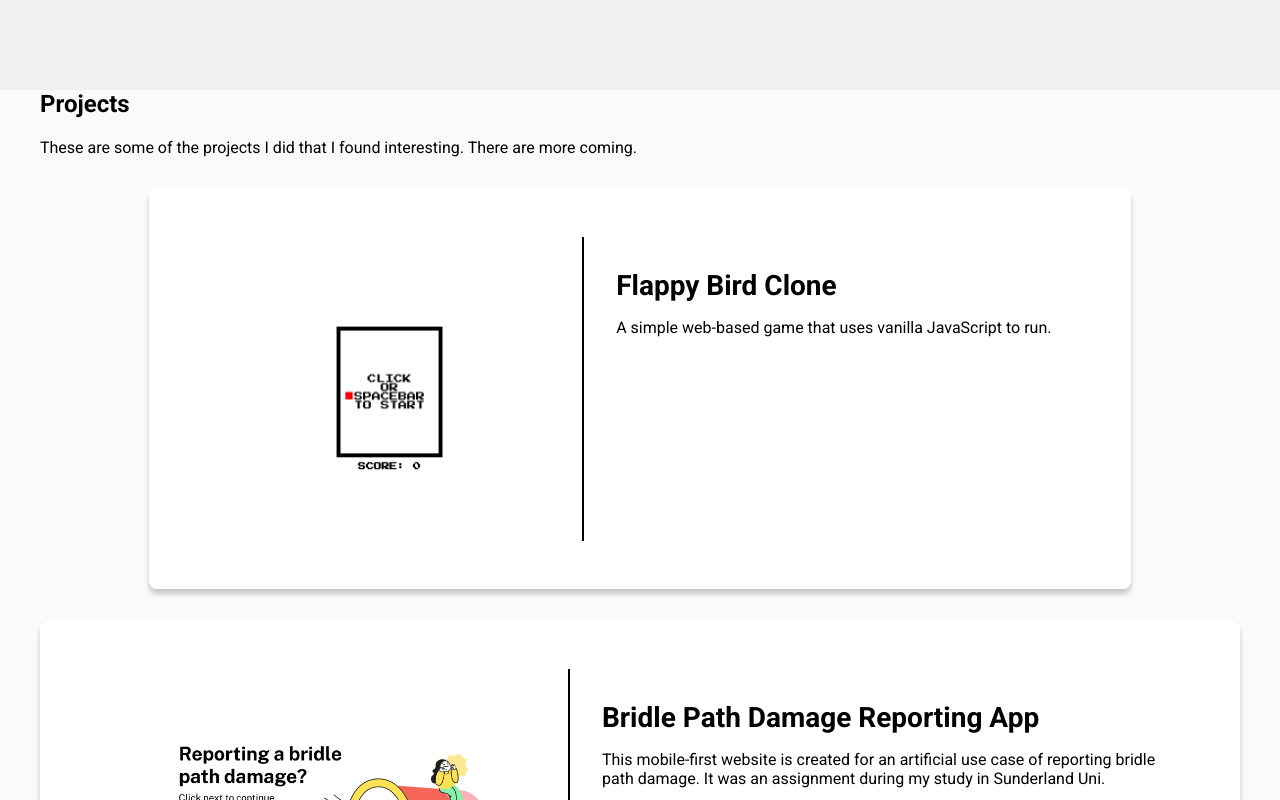
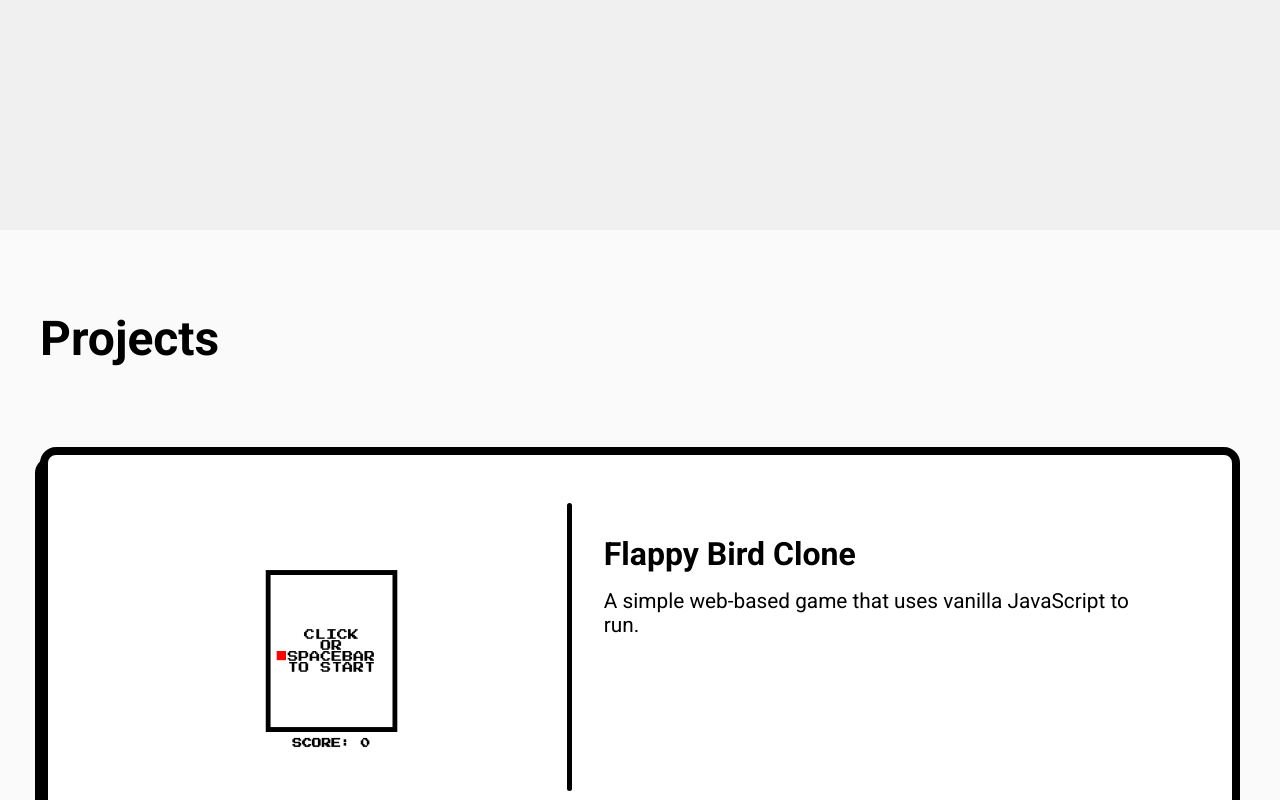
Before and after one commit to shawnanuptra/shawn-am, a Next.js app: page / in a window 1280 px wide. Shown: the part 720-1520 px from the top of the page. Built offline with nearby package versions, Linux system fonts and the light colour scheme.

Commit message:
changes to projects-item-card set global p font-size to 1.3rem changed Projects section

```diff
--- a/src/components/projects-item-card.tsx
+++ b/src/components/projects-item-card.tsx
@@ -6,24 +6,26 @@ import { dmSerifDisplay } from "../utilities/fonts";
 
 const Wrapper = styled.div`
 	display: grid;
-	grid-template-columns: 1fr 1.3fr;
+	grid-template-columns: 1fr auto 1.3fr;
 	min-height: 400px;
-	border-radius: 0.5rem;
+	border-radius: 1rem;
 	background-color: white;
 
+	border: 0.5rem solid black;
+
 	padding: 3rem;
-	margin: 2rem 0;
+	margin: 0 0 4rem 0;
 
 	transition: all 0.1s ease-out;
 
-	box-shadow: 0px 5px 5px #c7c7c7;
+	box-shadow: -5px 10px 0px #000;
 
 	place-self: center;
 
 	&:hover {
 		transform: translateX(3px) translateY(-5px);
 		cursor: pointer;
-		box-shadow: -5px 10px 15px #c7c7c7;
+		box-shadow: -13px 18px 0px #000;
 	}
 
 	.image-wrapper {
@@ -36,14 +38,20 @@ const Wrapper = styled.div`
 
 	.content {
 		padding: 2rem;
-		border-left: 2px solid black;
 		h3 {
 			margin: 0 0 1rem 0;
-			font-size: 1.75rem;
+			font-size: 2rem;
 		}
 		p {
 			margin: 0;
 		}
+	}
+	.separator {
+		content: "";
+		width: 0.3rem;
+		background-color: black;
+		border-radius: 99px;
+		height: 100%;
 	}
 `;
 
@@ -52,6 +60,7 @@ interface PropInterface {
 }
 
 const ProjectItemCard = ({ project }: PropInterface) => {
+	//todo: add more details on hover! maybe like stars or something?
 	return (
 		<Wrapper>
 			<div className='image-wrapper'>
@@ -63,6 +72,7 @@ const ProjectItemCard = ({ project }: PropInterface) => {
 					className='img'
 				/>
 			</div>
+			<div className='separator'></div>
 
 			<div className='content'>
 				<h3>{project.title}</h3>
--- a/src/components/styles.tsx
+++ b/src/components/styles.tsx
@@ -4,6 +4,7 @@ export const Container = styled.div`
 	max-width: 1200px;
 	/* background-color: teal; */
 	margin: 0 auto;
+	padding: 5rem 0;
 `;
 
 export const GlobalStyles = createGlobalStyle`
@@ -19,6 +20,10 @@ a {
     text-decoration: none;
 }
 
+p {
+    font-size: 1.3rem;
+}
+
 * {
     box-sizing: border-box;
 }
--- a/src/pages/index.tsx
+++ b/src/pages/index.tsx
@@ -4,6 +4,7 @@ import ProjectItemCard from "@/components/projects-item-card";
 import { Projects } from "../utilities/data";
 import styled from "styled-components";
 import Image from "next/image";
+import { dmSerifDisplay } from "../utilities/fonts";
 
 const Hero = styled.section`
 	display: grid;
@@ -21,8 +22,8 @@ const Hero = styled.section`
 			margin: 0 0 1rem 0;
 		}
 		p {
+			margin: 0;
 			font-size: 1.5rem;
-			margin: 0;
 		}
 	}
 
@@ -33,9 +34,9 @@ const Hero = styled.section`
 		border-radius: 1.5rem;
 		aspect-ratio: 1/1;
 
+		box-shadow: -10px 18px 0px #000;
 		.img {
 			border: 0.5rem solid black;
-			border-radius: 1.5rem !important;
 			place-self: center;
 			border-radius: 1rem;
 		}
@@ -45,6 +46,10 @@ const Hero = styled.section`
 
 const ProjectSection = styled.section`
 	background-color: #fafafa;
+	h2 {
+		font-size: 3rem;
+		margin: 0 0 5rem 0;
+	}
 `;
 
 export default function Home() {
@@ -87,10 +92,6 @@ export default function Home() {
 				<ProjectSection>
 					<Container>
 						<h2>Projects</h2>
-						<p>
-							These are some of the projects I did that I found interesting.
-							There are more coming.
-						</p>
 
 						{/* List of Projects */}
 						{Projects.map((project) => (
```
